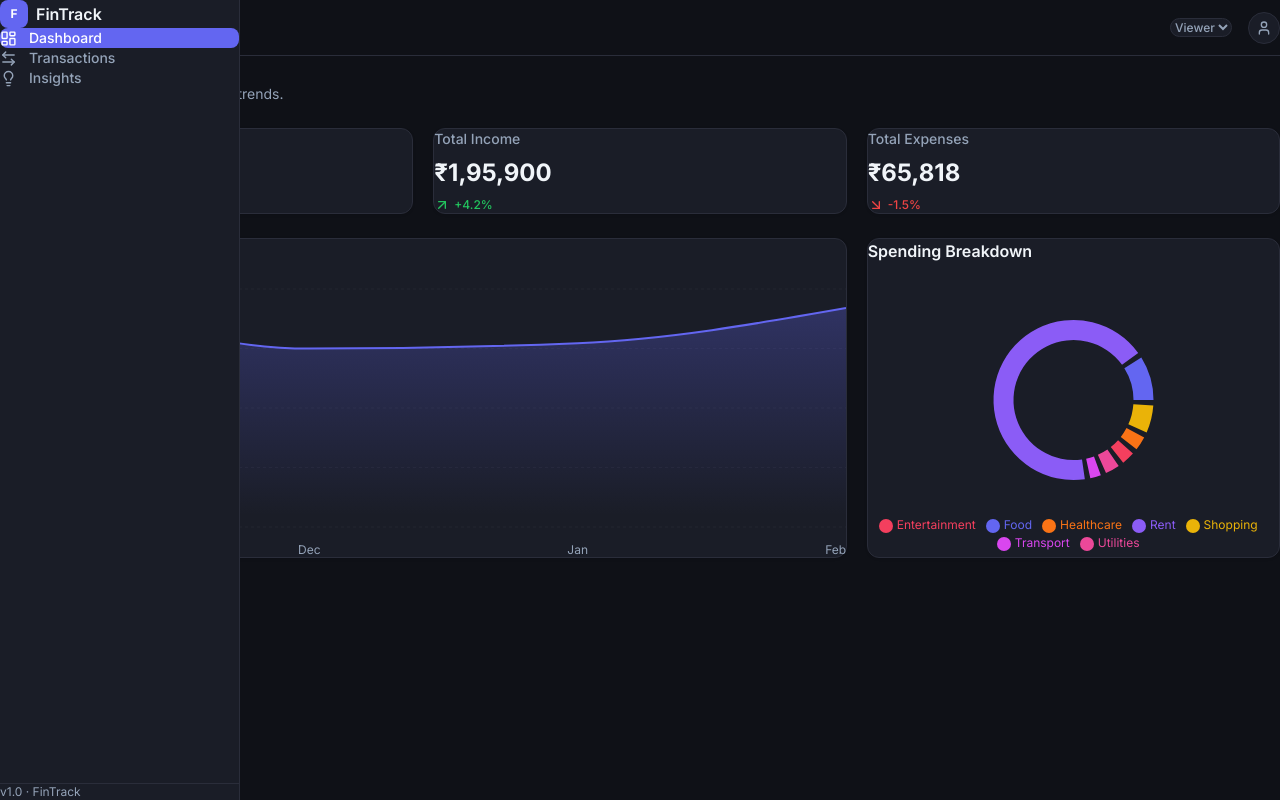
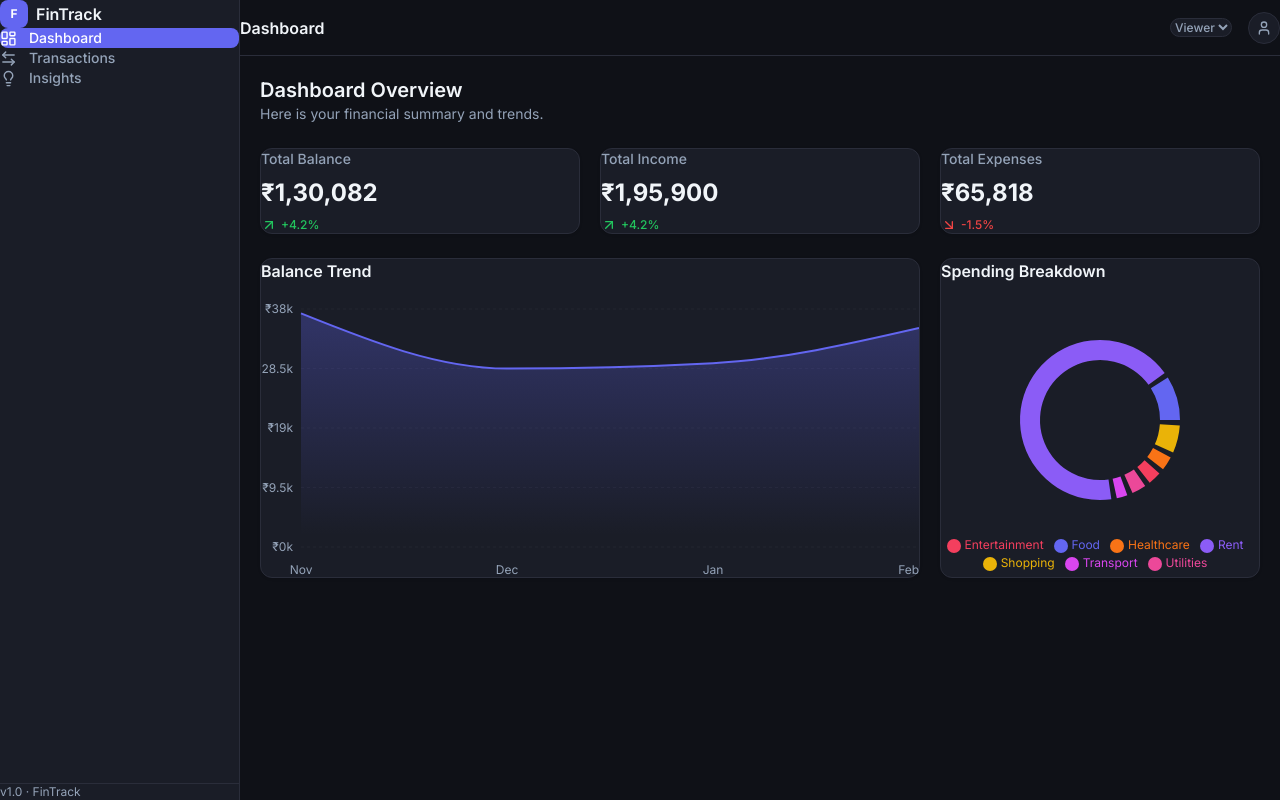
Before and after one commit to sammy200-ui/Finance-Dashboard, a React (Vite) app: page / in a window 1280 px wide. Built offline with nearby package versions, Linux system fonts and the light colour scheme.

Commit message:
fix sidebar content overlap with css margin

```diff
--- a/src/components/layout/Layout.jsx
+++ b/src/components/layout/Layout.jsx
@@ -7,14 +7,14 @@ function Layout() {
   const [sidebarOpen, setSidebarOpen] = useState(false)
 
   return (
-    <div className="min-h-screen bg-[var(--bg-base)] text-[var(--text)]">
+    <div style={{ minHeight: '100vh', background: 'var(--bg-base)', color: 'var(--text)' }}>
       <Sidebar isOpen={sidebarOpen} onClose={() => setSidebarOpen(false)} />
 
-      {/* main area — pushed right on desktop */}
-      <div className="flex flex-col lg:pl-60 min-h-screen transition-all duration-300">
+      {/* main area — offset by sidebar width on desktop */}
+      <div className="main-content">
         <Header onMenuOpen={() => setSidebarOpen(true)} />
 
-        <main className="flex-1 p-5 md:p-6">
+        <main style={{ flex: 1, padding: '1.25rem' }}>
           <Outlet />
         </main>
       </div>
--- a/src/index.css
+++ b/src/index.css
@@ -37,6 +37,19 @@ body {
   border-radius: 4px;
 }
 
+/* main content offset for sidebar */
+.main-content {
+  display: flex;
+  flex-direction: column;
+  min-height: 100vh;
+}
+
+@media (min-width: 1024px) {
+  .main-content {
+    margin-left: 15rem; /* matches sidebar w-60 = 240px */
+  }
+}
+
 /* fade-in for cards */
 .fade-in {
   animation: fadeIn 0.3s ease forwards;
```
